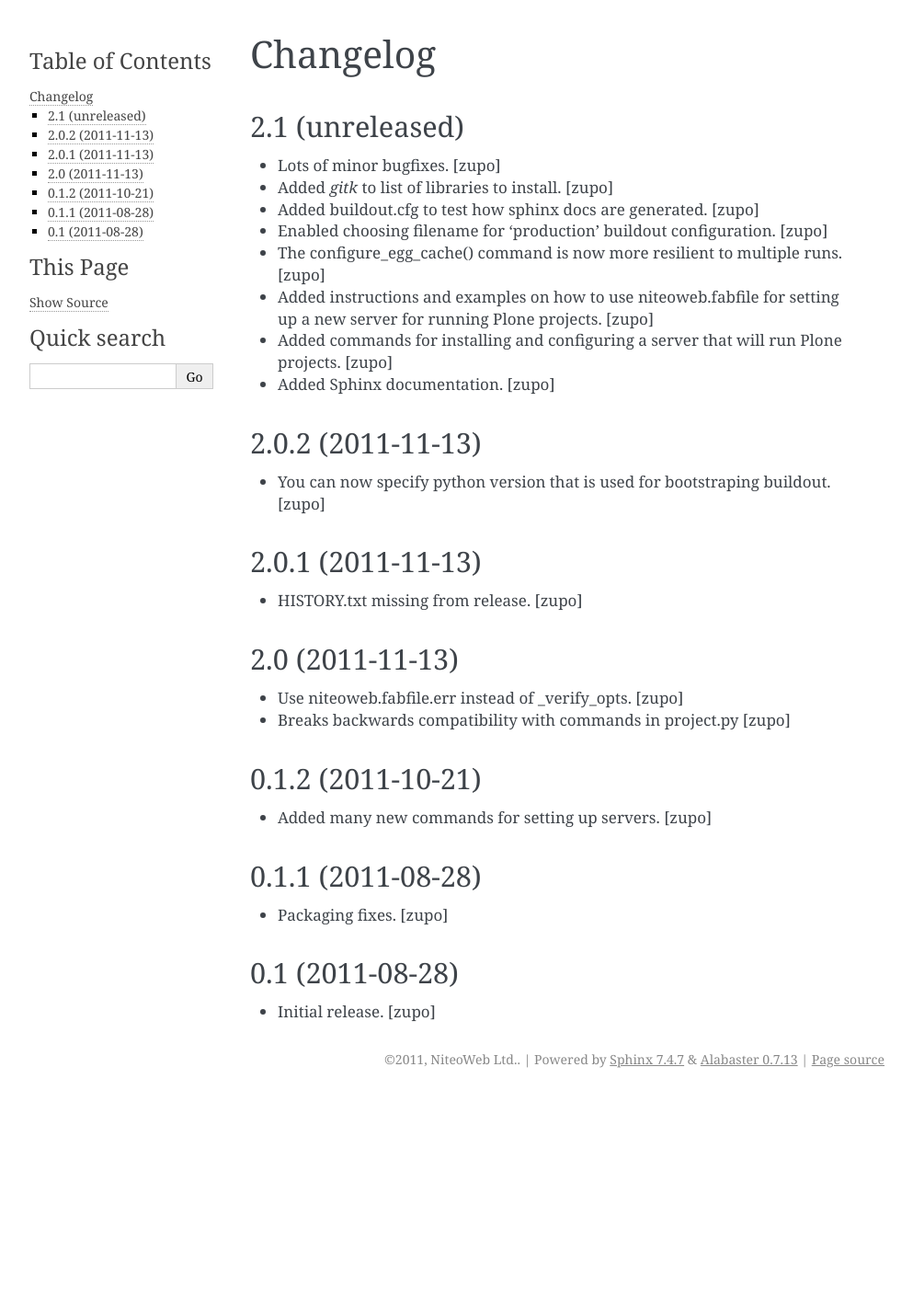
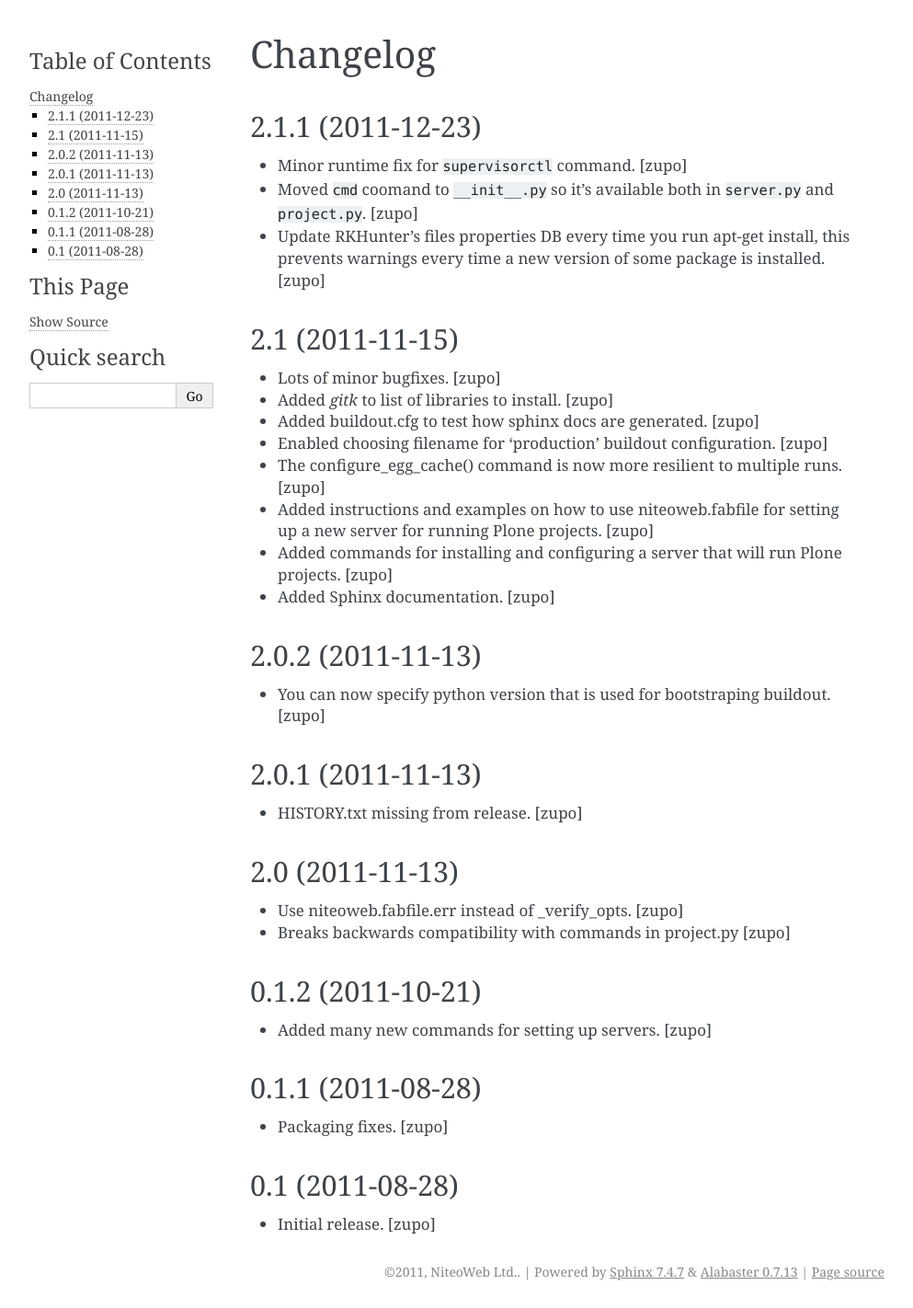
Before and after one commit to teamniteo/niteoweb.fabfile, a Sphinx documentation site: the page built from docs/HISTORY.rst, in a window 1280 px wide. Shown: the whole page at 92% size, without its empty margins (148-1141 px from the left). Built offline with Sphinx 7.4.7, drawn with Linux system fonts in a browser that asks for light colours; before the commit the page ends 1191 px from its top, so only the background shows below that.

Commit message:
update changelog

```diff
--- a/docs/HISTORY.rst
+++ b/docs/HISTORY.rst
@@ -1,7 +1,22 @@
 Changelog
 =========
 
-2.1 (unreleased)
+2.1.1 (2011-12-23)
+------------------
+
+- Minor runtime fix for ``supervisorctl`` command.
+  [zupo]
+
+- Moved ``cmd`` coomand to ``__init__.py`` so it's available both in
+  ``server.py`` and ``project.py``.
+  [zupo]
+
+- Update RKHunter's files properties DB every time you run apt-get install,
+  this prevents warnings every time a new version of some package is installed.
+  [zupo]
+
+
+2.1 (2011-11-15)
 ----------------
 
 - Lots of minor bugfixes.
```
